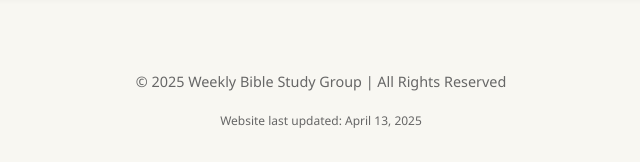
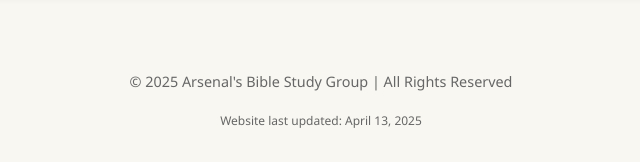
Before and after one commit to TheRevolutionists/Arsenal-sBibleStudy, a plain HTML site: page index.html in a window 1280 px wide. Shown: the part 1435-1597 px from the top of the page, 319-959 px from the left. Drawn offline with Linux system fonts and the light colour scheme.

Commit message:
Update index.html

```diff
--- a/index.html
+++ b/index.html
@@ -256,7 +256,7 @@
     </main>
 
     <footer>
-        <p>&copy; 2025 Weekly Bible Study Group | All Rights Reserved</p>
+        <p>&copy; 2025 Arsenal's Bible Study Group | All Rights Reserved</p>
         <p><small>Website last updated: April 13, 2025</small></p>
     </footer>
 
```
